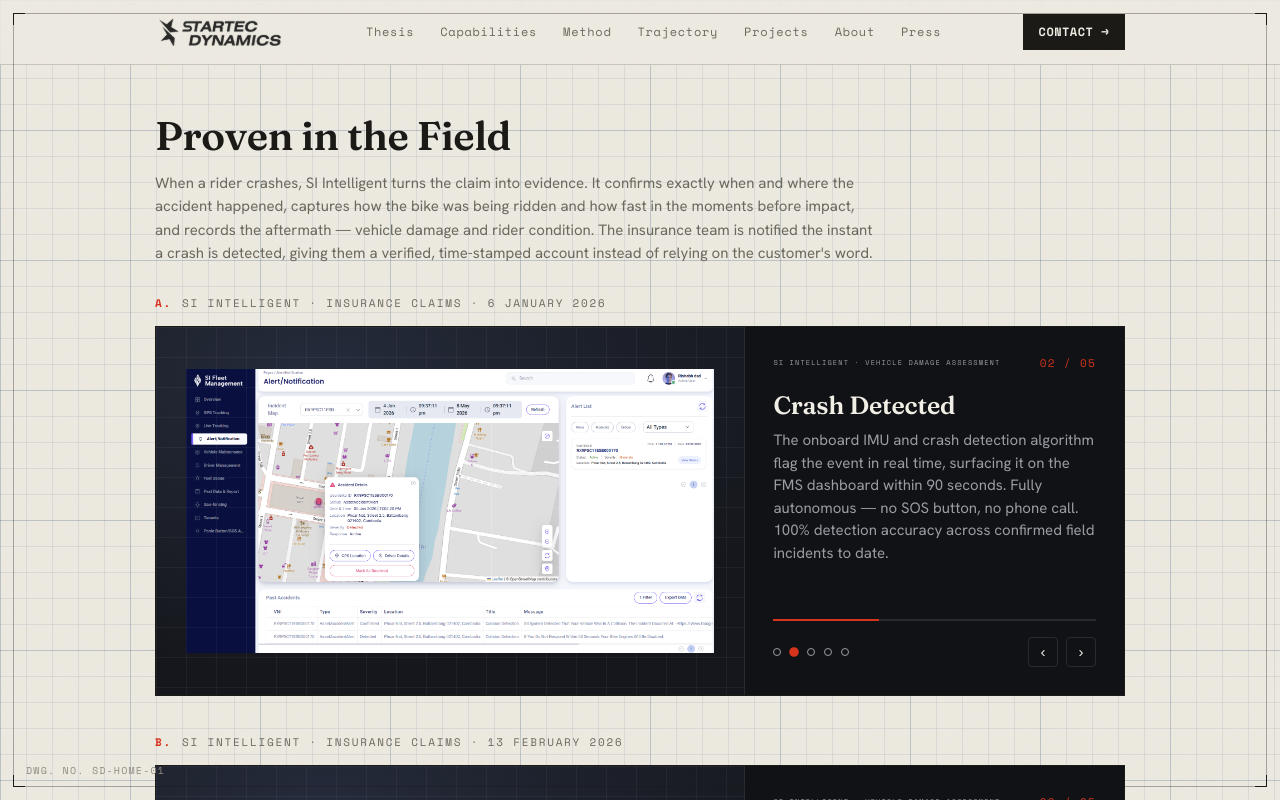
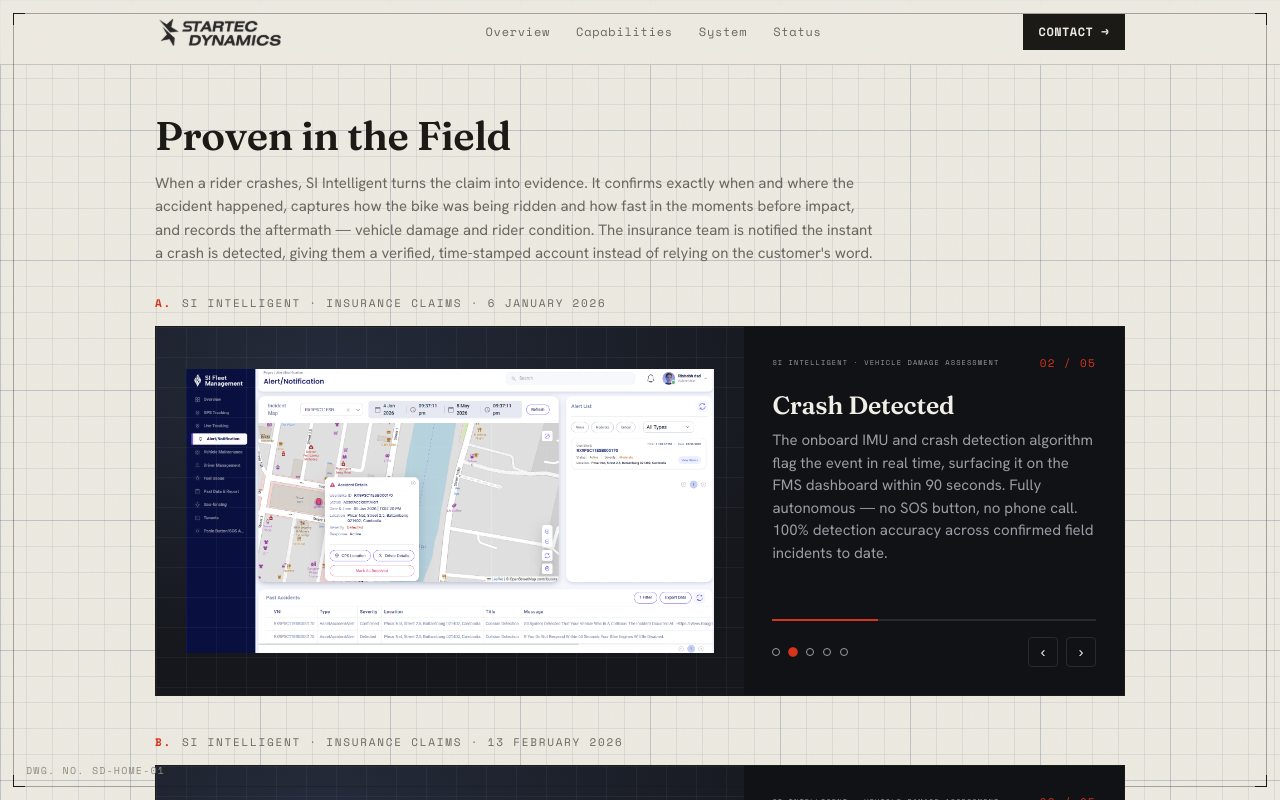
Before and after one commit to SavanKheni/Startec-Dynamics-v2, a React (Vite) app: page /outcome in a window 1280 px wide. Shown: the top 800 px of the page. Built offline with nearby package versions, Linux system fonts and the light colour scheme; no server answers.

Commit message:
feat: implement ScrollToHash component for smooth scrolling and update Navbar links for improved navigation

```diff
--- a/src/App.jsx
+++ b/src/App.jsx
@@ -1,5 +1,5 @@
 import { useEffect, useRef } from "react";
-import { Route, Routes } from "react-router-dom";
+import { Route, Routes, useLocation } from "react-router-dom";
 
 import "./styles/global.css";
 
@@ -19,6 +19,26 @@
 import Press from "./pages/Press";
 import FleetManagement from "./pages/FleetManagement";
 import OutcomeDetails from "./components/ProjectDetails/OutcomeDetails";
+
+function ScrollToHash({ lenisRef }) {
+  const { pathname, hash } = useLocation();
+
+  useEffect(() => {
+    if (!hash) return;
+    const id = setTimeout(() => {
+      const el = document.querySelector(hash);
+      if (!el) return;
+      if (lenisRef?.current) {
+        lenisRef.current.scrollTo(el, { offset: -80, duration: 1.4 });
+      } else {
+        el.scrollIntoView({ behavior: "smooth" });
+      }
+    }, 120);
+    return () => clearTimeout(id);
+  }, [pathname, hash]);
+
+  return null;
+}
 
 export default function App() {
   useReveal();
@@ -48,6 +68,7 @@
 
   return (
     <div>
+      <ScrollToHash lenisRef={lenisRef} />
       <Navbar lenisRef={lenisRef} /> {/* ← pass ref */}
       <SheetFrame />
       <main>
--- a/src/components/Navbar.jsx
+++ b/src/components/Navbar.jsx
@@ -35,6 +35,12 @@
     { href: "#coverage", label: "Coverage" },
     { href: "#kit", label: "Press Kit" },
   ],
+  "/outcome": [
+    { href: "/startec-intelligent#overview", label: "Overview" },
+    { href: "/startec-intelligent#cap", label: "Capabilities" },
+    { href: "/startec-intelligent#system", label: "System" },
+    { href: "/startec-intelligent#status", label: "Status" },
+  ],
 };
 
 const NAV_CTA = {
@@ -43,6 +49,7 @@
   "/contact-us": { href: "#form", label: "START A MESSAGE →" },
   "/startec-intelligent": { href: "#contact", label: "TALK TO US →" },
   "/press": { href: "#kit", label: "MEDIA ENQUIRIES →" },
+  "/outcome": { href: "/contact-us", label: "CONTACT →" },
 };
 
 export default function Navbar({ lenisRef }) {
--- a/src/components/ProjectDetails/StartecIntelligent.css
+++ b/src/components/ProjectDetails/StartecIntelligent.css
@@ -698,6 +698,7 @@
     position: relative;
     aspect-ratio: 16/10;
     background: radial-gradient(130% 120% at 28% 12%, #252b3b 0%, #15171c 68%);
+    /* box-shadow: inset -24px 0 24px rgba(0,0,0,.55); */
 }
 
 .project-details-page .car-stage::after {
@@ -745,7 +746,7 @@
     display: flex;
     flex-direction: column;
     padding: 28px;
-    border-left: 1px solid var(--dark-line);
+    border-left: none;
     background: #101216;
 }
 
```
